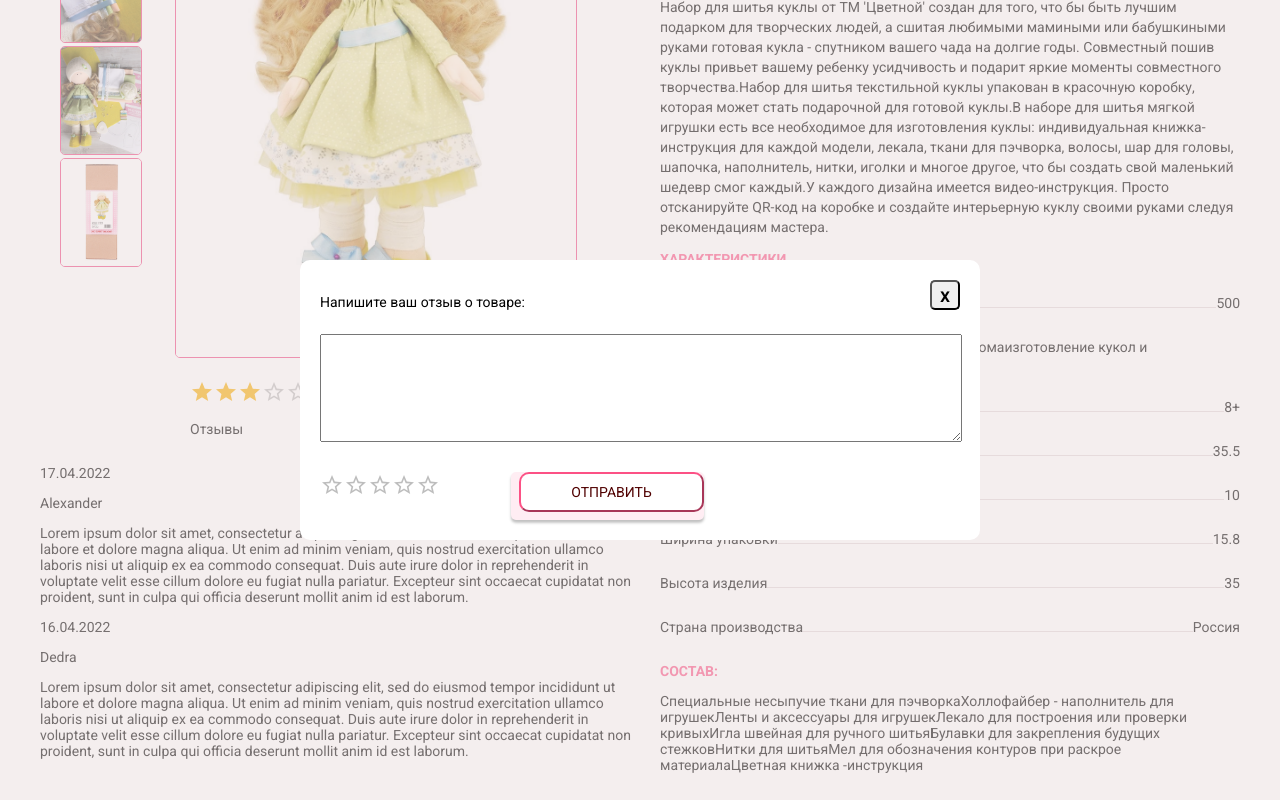
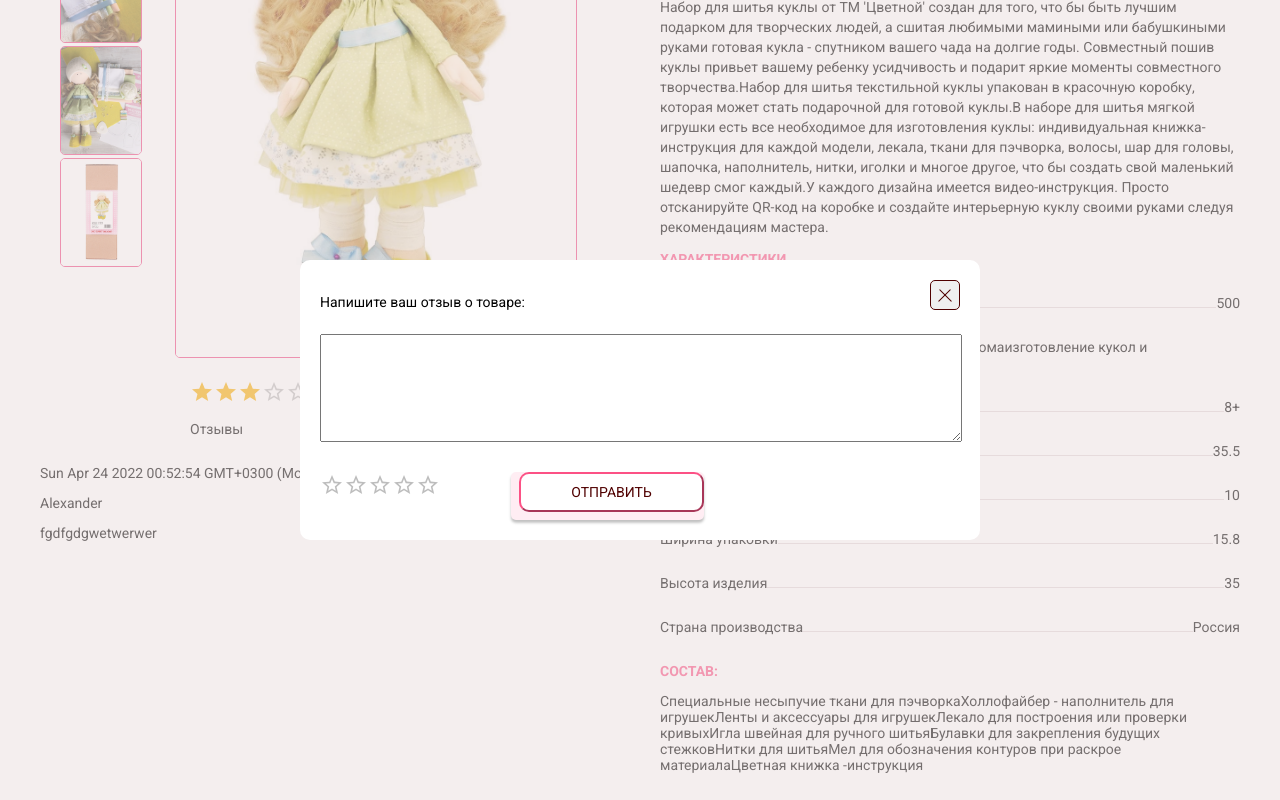
Before and after one commit to alven81/diploma_react, a React (Create React App) app: page /product/1 in a window 1280 px wide. Both pictures are taken after a click on the button "НАПИСАТЬ ОТЗЫВ". Shown: the part 987-1787 px from the top of the page. Built offline with nearby package versions, Linux system fonts and the light colour scheme; data requests are answered from the project's data file; a web font is replaced by a local one.

Commit message:
fix some bugs

```diff
--- a/db/db.json
+++ b/db/db.json
@@ -44,13 +44,8 @@
       "review": [
         {
           "user": "Alexander",
-          "data": "17.04.2022",
-          "text": "Lorem ipsum dolor sit amet, consectetur adipiscing elit, sed do eiusmod tempor incididunt ut labore et dolore magna aliqua. Ut enim ad minim veniam, quis nostrud exercitation ullamco laboris nisi ut aliquip ex ea commodo consequat. Duis aute irure dolor in reprehenderit in voluptate velit esse cillum dolore eu fugiat nulla pariatur. Excepteur sint occaecat cupidatat non proident, sunt in culpa qui officia deserunt mollit anim id est laborum."
-        },
-        {
-          "user": "Dedra",
-          "data": "16.04.2022",
-          "text": "Lorem ipsum dolor sit amet, consectetur adipiscing elit, sed do eiusmod tempor incididunt ut labore et dolore magna aliqua. Ut enim ad minim veniam, quis nostrud exercitation ullamco laboris nisi ut aliquip ex ea commodo consequat. Duis aute irure dolor in reprehenderit in voluptate velit esse cillum dolore eu fugiat nulla pariatur. Excepteur sint occaecat cupidatat non proident, sunt in culpa qui officia deserunt mollit anim id est laborum."
+          "data": "Sun Apr 24 2022 00:52:54 GMT+0300 (Москва, стандартное время)",
+          "text": "fgdfgdgwetwerwer"
         }
       ],
       "raiting": [
@@ -63,7 +58,13 @@
         5,
         3,
         5,
-        3.5
+        3.5,
+        1,
+        1.5,
+        4,
+        4,
+        3,
+        4
       ]
     },
     {
@@ -108,7 +109,13 @@
         "Мел для обозначения контуров при раскрое материала",
         "Цветная книжка -инструкция"
       ],
-      "review": [],
+      "review": [
+        {
+          "user": "Alexander",
+          "data": "Sat Apr 23 2022 23:51:05 GMT+0300 (Москва, стандартное время)",
+          "text": "adsasdasdads"
+        }
+      ],
       "raiting": [
         5,
         5,
@@ -159,11 +166,18 @@
         "Мел для обозначения контуров при раскрое материала",
         "Цветная книжка -инструкция"
       ],
-      "review": [],
+      "review": [
+        {
+          "user": "Alexander",
+          "data": "Sat Apr 23 2022 23:52:23 GMT+0300 (Москва, стандартное время)",
+          "text": "sdfsdfsdf"
+        }
+      ],
       "raiting": [
         4,
         3,
-        2
+        2,
+        4.5
       ]
     },
     {
@@ -349,11 +363,18 @@
         "Мел для обозначения контуров при раскрое материала",
         "Цветная книжка -инструкция"
       ],
-      "review": [],
+      "review": [
+        {
+          "user": "Alexander",
+          "data": "Sun Apr 24 2022 00:35:47 GMT+0300 (Москва, стандартное время)",
+          "text": "tryrtyrtyrty"
+        }
+      ],
       "raiting": [
         5,
         3,
-        1
+        1,
+        4.5
       ]
     },
     {
--- a/src/components/Comments.tsx
+++ b/src/components/Comments.jsx
@@ -1,35 +1,34 @@
 import { Rating } from "@mui/material"
 import axios from "axios";
-import { FC, useEffect, useRef, useState } from "react"
-
-interface CommentsProps {
-    onClick: React.MouseEventHandler<HTMLButtonElement>;
-    className: string;
-    handleShowComments: React.MouseEventHandler<HTMLButtonElement>
-}
-
-// useEffect(() => {
-//     if (!catalogList) return;
-//     raiting.push(Number(e.target.value));
-//     axios.patch(`http://localhost:3004/products/${catalogList.id}`,
-//     {raiting: raiting})
-//     .then(updateRaiting(raiting))
-//     .then(resp => {console.log(resp.data)})
-//     .catch(error => {console.log(error)});
-// )
+import { useEffect, useState } from "react"
 
 
-const Comments: FC<CommentsProps> = ({ onClick, handleShowComments }) => {
+const Comments = ({ onClick, handleShowComments, itemIndex, showComment }) => {
 
-    //const [textComment, setTextComment] = useState<string>("")
-    const textComment = useRef<HTMLTextAreaElement>(null);
+    const [text, setText] = useState("");
+    const [id] = useState(itemIndex);
+    const [message, setMessage] = useState();
 
+    const handleText = (e) => {
+        setText(e.target.value);
+    }
 
-    const sendComment = () => {
-        console.log(textComment.current?.value);
+    const sendComment = (e) => {
+
+        setMessage(
+            [
+                {
+                    "user": "Alexander",
+                    "data": Date(),
+                    "text": text
+                }
+            ]
+        );
+        //console.log(message);
+        axios.patch(`http://localhost:3004/products/${id}`,
+        {review: message});
 
     }
-
 
     return (
         <div className="fullscreen-box">
@@ -38,13 +37,11 @@ const Comments: FC<CommentsProps> = ({ onClick, handleShowComments }) => {
                     <p>
                         Напишите ваш отзыв о товаре:
                     </p>
-                    <button onClick={handleShowComments}>
-                        x
-                    </button>
+                    <button className="cross-button" onClick={handleShowComments} />
                 </div>
                 {/* <form onSubmit={sendComment}> */}
                     <div className="comments-rating">
-                        <textarea ref={textComment} className="comments-block-text" />
+                        <textarea  className="comments-block-text" onChange={(e) => handleText(e)} />
                     </div>
                     <div className="comments-block">
                         <Rating
@@ -54,7 +51,7 @@ const Comments: FC<CommentsProps> = ({ onClick, handleShowComments }) => {
                             onClick={onClick}
                         />
                         <div className="comments-block-button button_container">
-                            <button className="button" onClick={(e) => sendComment()} > Отправить</button>
+                            <button className="button" onClick={() => sendComment()} > Отправить</button>
                         </div>
                     </div>
                 {/* </form> */}
--- a/src/components/Review.tsx
+++ b/src/components/Review.tsx
@@ -6,6 +6,7 @@ interface ReviewProps {
 }
 
 const Review: FC<ReviewProps> = ({ reviews }) => {
+    console.log("rev", reviews);
 
     return (
         <>
--- a/src/pages/Catalog.tsx
+++ b/src/pages/Catalog.tsx
@@ -6,7 +6,7 @@ import IElement from "../types/element"
 const Catalog: FC = () => {
 
     const catalog = useSelector((state: RootStateOrAny) => state.loadCatalog)
-    console.log("Final array: ", catalog);
+    //console.log("Final array: ", catalog);
 
     return (
         <div className="catalog_main container">
--- a/src/pages/Product.js
+++ b/src/pages/Product.js
@@ -41,8 +41,8 @@ const handleRate = (e) => {
         axios.patch(`http://localhost:3004/products/${catalogList.id}`,
         {raiting: raiting})
         .then(updateRaiting(raiting))
-        .then(resp => {console.log(resp.data)})
-        .catch(error => {console.log(error)});
+        // .then(resp => {console.log(resp.data)})
+        // .catch(error => {console.log(error)});
     }
 }
 
@@ -81,6 +81,8 @@ const handleShowComments = () => {
                                 <Comments
                                     onClick={(e) => (handleRate(e))}
                                     handleShowComments={() => handleShowComments()}
+                                    itemIndex={itemIndex}
+                                    showComment={showComment}
                                 />
                             </div>
 
--- a/src/styles/_variables.scss
+++ b/src/styles/_variables.scss
@@ -31,3 +31,51 @@ $lineColor: #e3dadb;
 
     background-color: rgba($color: #eadddd, $alpha: 0.5);
 }
+
+.cross-button {
+    position: relative;
+    display: flex;
+    justify-content: center;
+    align-items: center;
+    width: 30px;
+    height: 30px;
+    cursor: pointer;
+    border: 1px solid $mainBlack;
+    &:hover {
+        &::before {
+            height: 23px;
+            width: 3px;
+            left: 47%;
+            transition: 0.1s ease-out;
+        }
+        &::after {
+            height: 23px;
+            width: 3px;
+            right: 47%;
+            transition: 0.1s ease-out;
+        }
+    }
+
+    &::before {
+        content: "";
+        position: absolute;
+        left: 50%;
+        height: 17px;
+        width: 1px;
+        border-radius: 2px;
+        background-color: $mainBlack;
+        transform: rotate(-45deg);
+
+    }
+    &::after {
+        content: "";
+        position: absolute;
+        right: 50%;
+        height: 17px;
+        width: 1px;
+        border-radius: 2px;
+        background-color: $mainBlack;
+        transform: rotate(45deg);
+
+    }
+}
```
